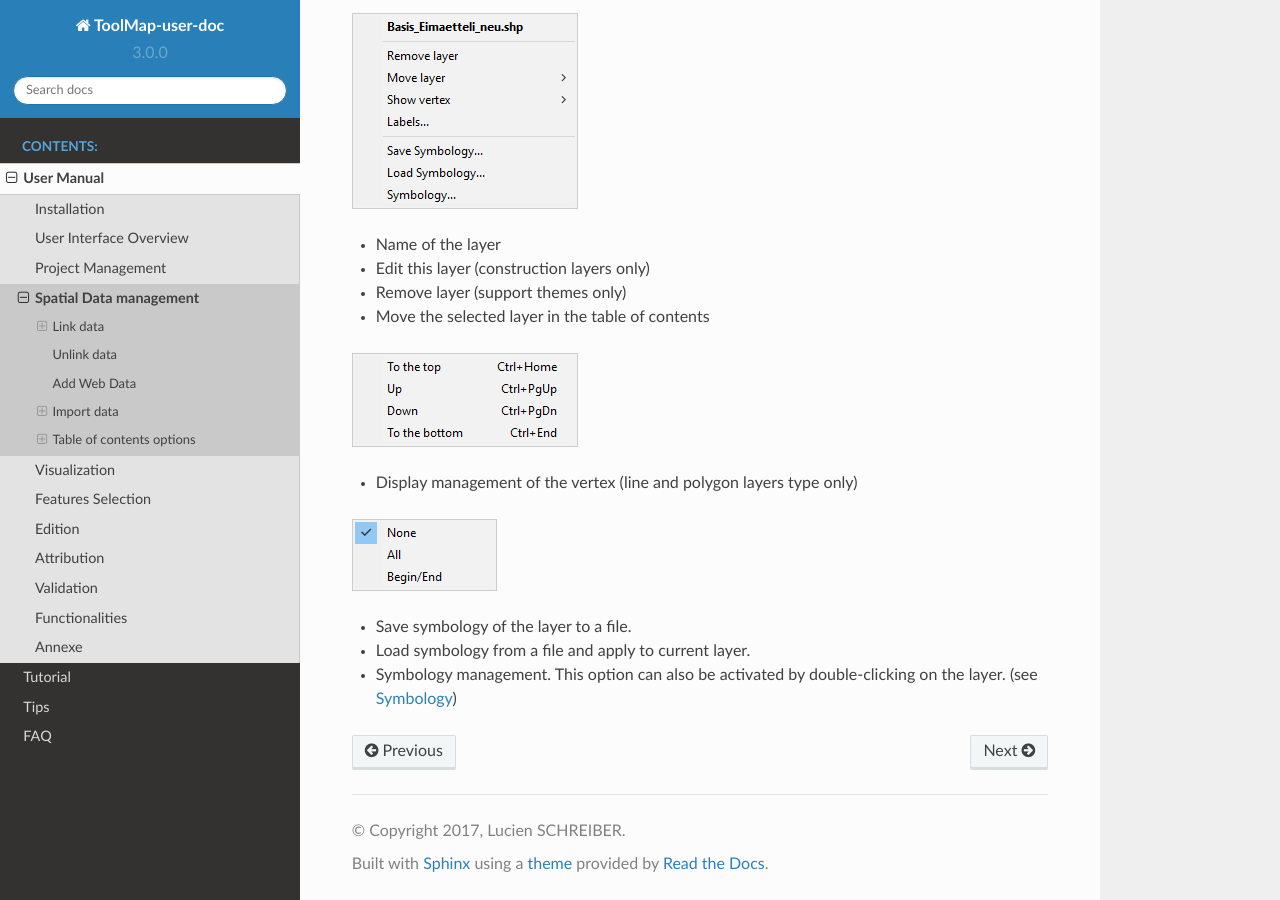
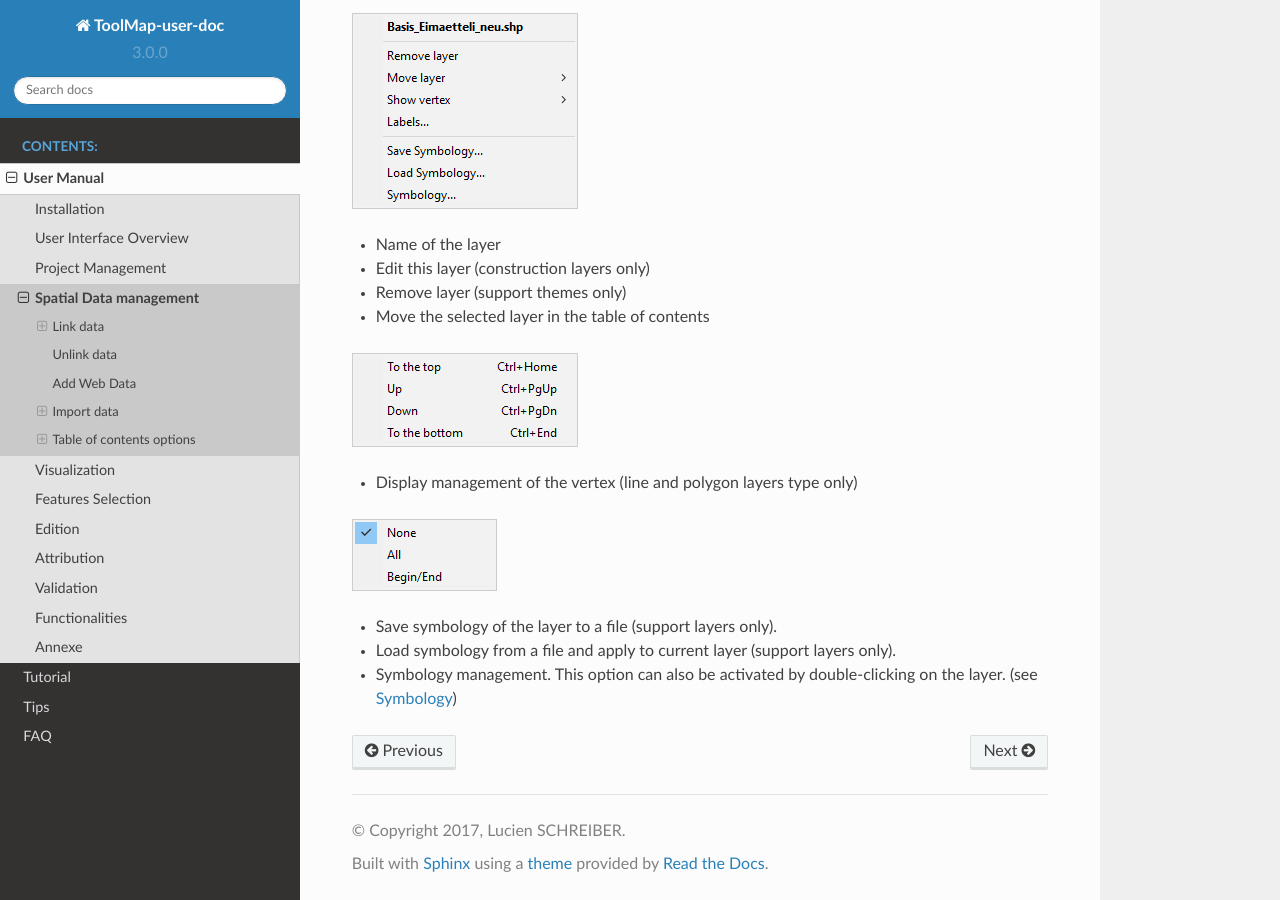
Before and after one commit to terranum-ch/ToolMap-user-doc, a Sphinx documentation site: the page built from doc/usermanual/datamanagement.rst, in a window 1280 px wide and 900 px high, scrolled down 9637 px. Built offline with Sphinx 7.4.7 and the Read the Docs theme 2.0.0, drawn with Linux system fonts in a browser that asks for light colours.

Commit message:
Adding details for symbology saving/loading.

```diff
--- a/doc/usermanual/datamanagement.rst
+++ b/doc/usermanual/datamanagement.rst
@@ -207,8 +207,8 @@
 
 .. image:: img/pdm-toc-vertex.png
 
-* Save symbology of the layer to a file.
-* Load symbology from a file and apply to current layer.
+* Save symbology of the layer to a file (support layers only).
+* Load symbology from a file and apply to current layer (support layers only).
 * Symbology management. This option can also be activated by double-clicking on the layer. (see :ref:`symbology`)
 
 
```
